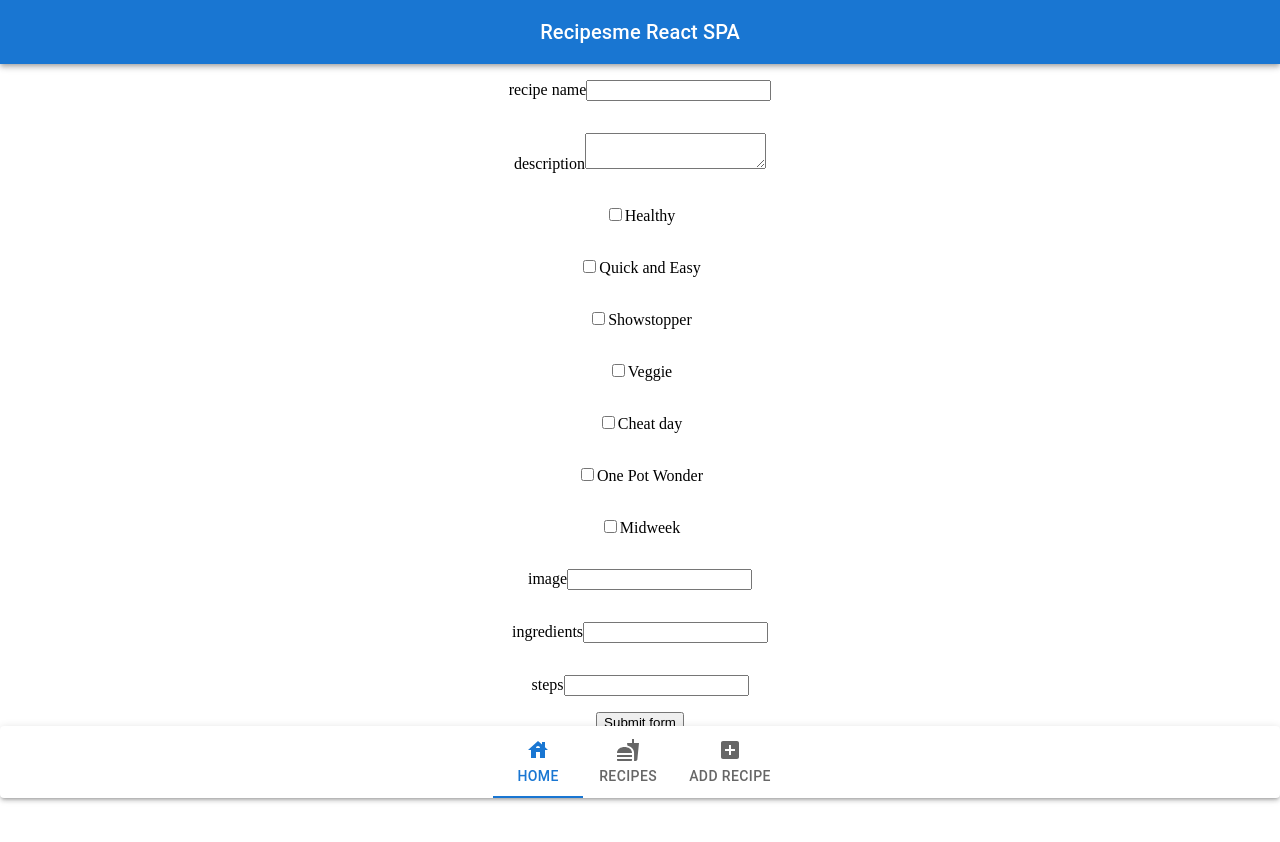
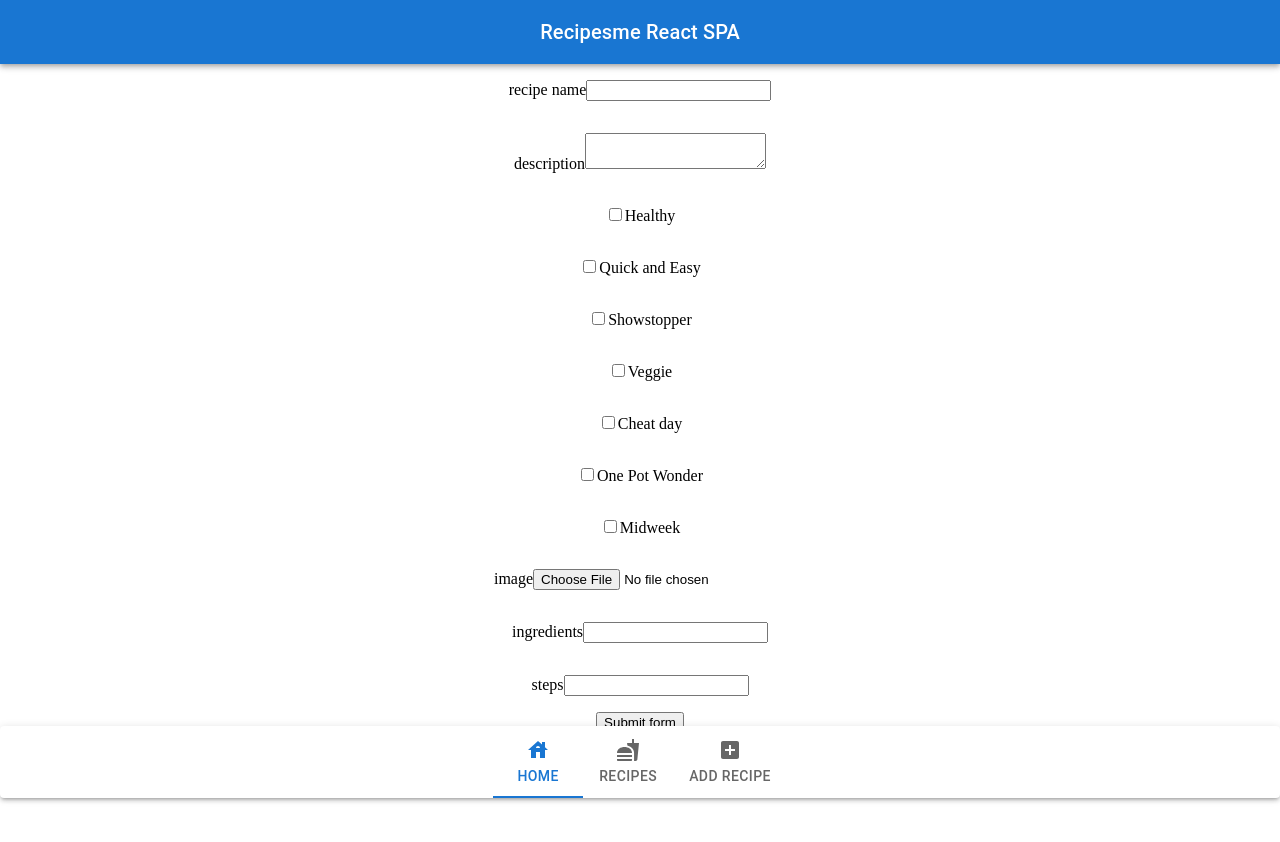
Before and after one commit to hphilpotts/recipesme-react-spa, a React (Create React App) app: page /add in a window 1280 px wide. Shown: the top 842 px of the page. Built offline with nearby package versions, Linux system fonts and the light colour scheme.

Commit message:
Image upload implemented within AddRecipe, file is attaching to formInput state object ok.

```diff
--- a/src/add_recipe/AddRecipe.js
+++ b/src/add_recipe/AddRecipe.js
@@ -10,7 +10,7 @@ export default function Add() {
     tags: [],
     image: '',
     ingredients: '',
-    steps:''
+    steps: ''
   })
 
   const formChangeHandler = target => {
@@ -19,10 +19,16 @@ export default function Add() {
     // ? would this be better as separate functions for checkbox and text ?
     if (target.type === 'checkbox') {
       target.checked ? newFormInput.tags.push(target.value) : newFormInput.tags = newFormInput.tags.filter(item => (item !== target.value))
-    } else  {
+    } else {
       newFormInput[target.name] = target.value
     }
 
+    setFormInput(newFormInput)
+  }
+
+  const imageUploadHandler = target => {
+    const newFormInput = formInput
+    newFormInput.image = target.files[0]
     setFormInput(newFormInput)
   }
 
@@ -54,48 +60,47 @@ export default function Add() {
     for (const field in form) {
       if (!form[field]) {
         console.warn(`The ${field} field is empty! Please try again!`)
+        // TODO : uncomment once form input implementation completed and tested
         // isValid = false
       }
     }
     return isValid
   }
 
-  const tags = [ 'Healthy', 'Quick and Easy', 'Showstopper', 'Veggie', 'Cheat day', 'One Pot Wonder', 'Midweek' ]
+  const tags = ['Healthy', 'Quick and Easy', 'Showstopper', 'Veggie', 'Cheat day', 'One Pot Wonder', 'Midweek']
 
   return (
-    <form style={{ display:"flex", flexDirection:"column", alignItems:"center"}}>
+    <form style={{ display: "flex", flexDirection: "column", alignItems: "center" }}>
       <label>
         recipe name
-        <input name={'title'} onChange={e => formChangeHandler(e.target)}/>
+        <input name={'title'} onChange={e => formChangeHandler(e.target)} />
       </label>
       <label>
         description
-        <textarea name={'description'} onChange={e => formChangeHandler(e.target)}/>
+        <textarea name={'description'} onChange={e => formChangeHandler(e.target)} />
       </label>
       {tags.map((tag, index) => {
-          return(
+        return (
           <label key={index}>
             <input
               type="checkbox"
-                name={tag}
               value={tags[index]}
               onChange={e => formChangeHandler(e.target)}
             />{tag}
-              <br></br>
           </label>)
       })
       }
       <label>
         image
-        <input name={'image'} onChange={e => formChangeHandler(e.target)}/>
+        <input id="file" type="file" name="image" accept="image/png, image/gif, image/jpeg" onChange={e => imageUploadHandler(e.target)} />
       </label>
       <label>
         ingredients
-        <input name={'ingredients'} onChange={e => formChangeHandler(e.target)}/>
+        <input name={'ingredients'} onChange={e => formChangeHandler(e.target)} />
       </label>
       <label>
         steps
-        <input name={'steps'} onChange={e => formChangeHandler(e.target)}/>
+        <input name={'steps'} onChange={e => formChangeHandler(e.target)} />
       </label>
       <button type='submit' onClick={formSubmitHandler}>Submit form</button>
     </form>
```
Also changed, not shown: 1 other file (tests, documents, lock files or other folders). Lines whose indentation alone changed are shown as unchanged.
